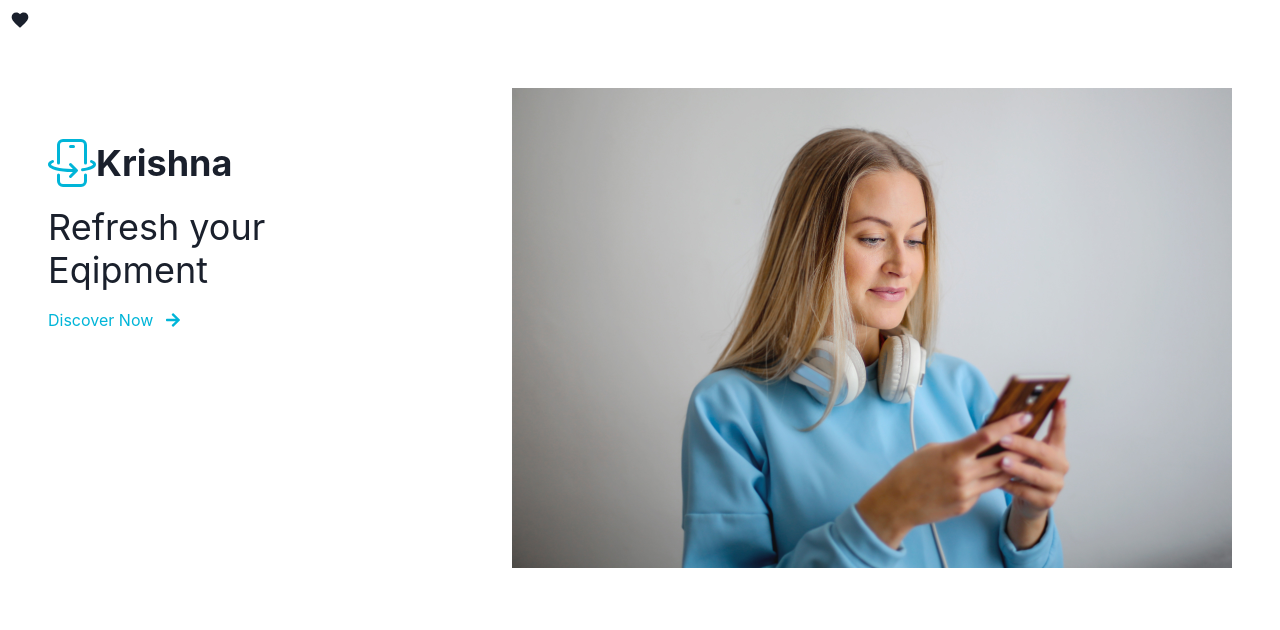
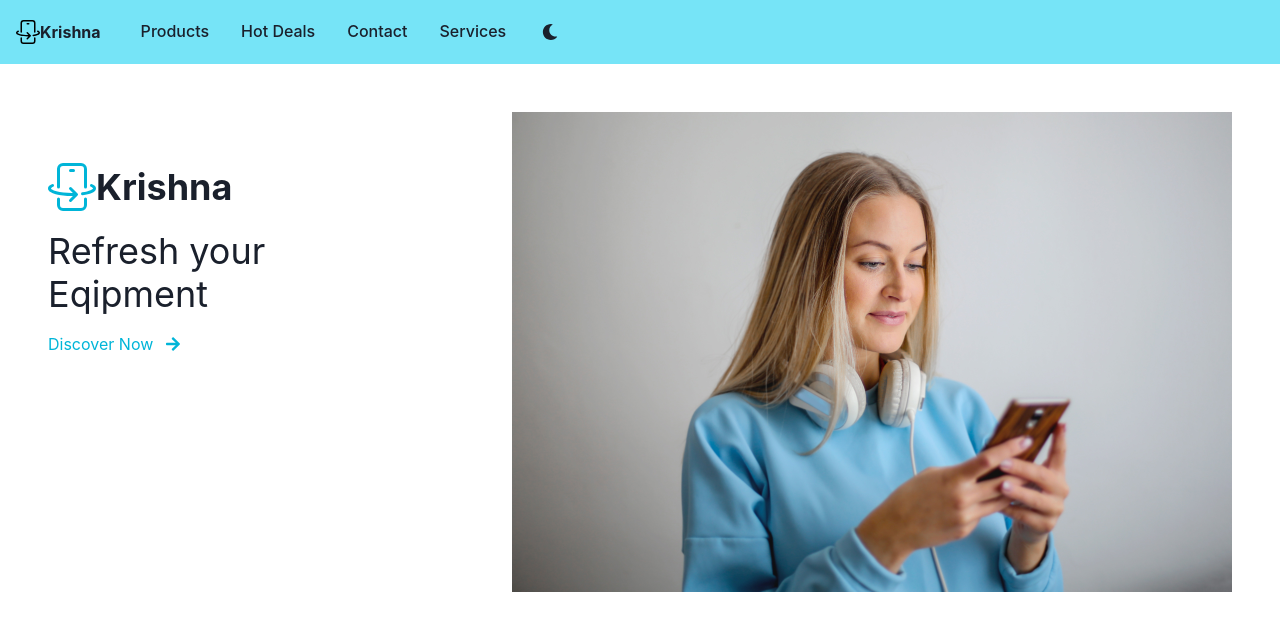
Before and after one commit to krishna2700/MERN---E-commerce, a React (Create React App) app in the folder client/: page / in a window 1280 px wide. Shown: the top 630 px of the page. Built offline with nearby package versions, Linux system fonts and the light colour scheme.

Commit message:
Header starter and color mode dark and light

```diff
--- a/client/src/components/Header.jsx
+++ b/client/src/components/Header.jsx
@@ -1,16 +1,73 @@
 import React from "react";
-import { IconButton } from "@chakra-ui/react";
+import {
+  IconButton,
+  Box,
+  Flex,
+  HStack,
+  Icon,
+  Stack,
+  Text,
+  useColorModeValue as mode,
+  useDisclosure,
+} from "@chakra-ui/react";
+import { useEffect } from "react";
+import { BsPhoneFlip } from "react-icons/bs";
+import { Link as ReactLink } from "react-router-dom";
 import { MdOutlineFavoriteBorder, MdOutlineFavorite } from "react-icons/md";
 import { useSelector, useDispatch } from "react-redux";
+import NavLink from "./NavLink";
+import ColorModeToggle from "./ColorModeToggle";
+import { BiUserCheck } from "react-icons/bi";
 import { toggleFavorites } from "../redux/actions/productAction";
 
+const Links = [
+  { name: "Products", route: "/products" },
+  { name: "Hot Deals", route: "/hotdeals" },
+  { name: "Contact", route: "/contact" },
+  { name: "Services", route: "/services" },
+];
+
 const Header = () => {
+  const { isOpen, onOpen, onClose } = useDisclosure();
   const dispatch = useDispatch();
   const { favoritesToggled } = useSelector((state) => state.product);
 
+  useEffect(() => {}, [favoritesToggled, dispatch]);
+
   return (
-    <div>
-      {favoritesToggled ? (
+    <Box bg={mode(`cyan.300`, `gray.900`)} px={4}>
+      <Flex h={16} alignItems="center" justifyContent="space-between">
+        <Flex display={{ base: "flex", md: "none" }} alignItems={"center"}>
+          <IconButton
+            bg="parent"
+            size="md"
+            icon={isOpen ? onClose : onOpen}
+            aria-label="Open Menu"
+            display={{ md: "none" }}
+            onClick={onOpen}
+          />
+        </Flex>
+        <HStack spacing={8} alignItems={"center"}>
+          <Box alignItems={"center"} display={"flex"} as={ReactLink} to="/">
+            <Icon
+              as={BsPhoneFlip}
+              h="6"
+              w="6"
+              color={mode("Black", "yellow.200")}
+            />
+            <Text as="b">Krishna</Text>
+          </Box>
+          <HStack as="nav" spacing={4} display={{ base: "none", md: "flex" }}>
+            {Links.map((link) => (
+              <NavLink key={link.route} route={link.route}>
+                <Text fontWeight={"medium"}>{link.name}</Text>
+              </NavLink>
+            ))}
+            <ColorModeToggle />
+          </HStack>
+        </HStack>
+      </Flex>
+      {/* {favoritesToggled ? (
         <IconButton
           icon={<MdOutlineFavorite size="20px" />}
           onClick={() => dispatch(toggleFavorites(false))}
@@ -22,8 +79,8 @@
           onClick={() => dispatch(toggleFavorites(true))}
           variant="ghost"
         />
-      )}
-    </div>
+      )} */}
+    </Box>
   );
 };
 
--- a/client/src/components/NavLink.jsx
+++ b/client/src/components/NavLink.jsx
@@ -1,6 +1,6 @@
 import React from "react";
 import { IconButton } from "@chakra-ui/react";
-import { link as ReactLink } from "react-router-dom";
+import { Link as ReactLink } from "react-router-dom";
 
 const NavLink = ({ children, route }) => {
   return (
--- a/client/src/screens/LandingScreen.jsx
+++ b/client/src/screens/LandingScreen.jsx
@@ -62,7 +62,7 @@
         </Box>
         <Flex flex="1" overflow="hidden">
           <Image
-            src={mode("images/landing-light.jpg", "images/landingDark.png")}
+            src={mode("images/landing-light.jpg", "images/landing-dark.jpg")}
             fallback={<Skeleton />}
             maxH="550px"
             minW="300px"
```
